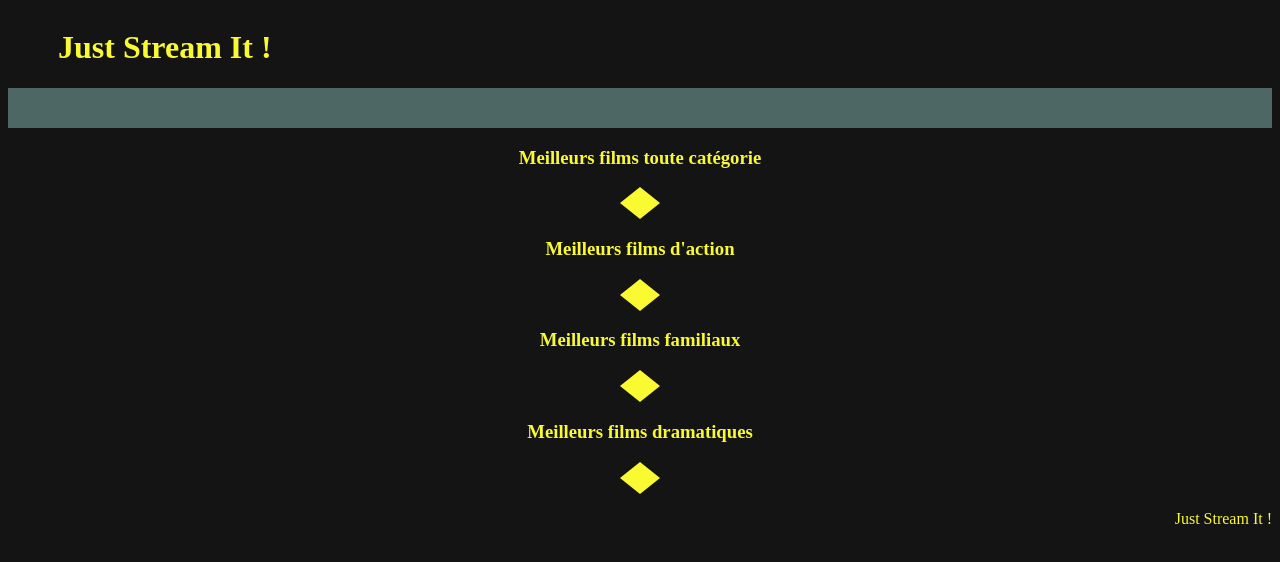
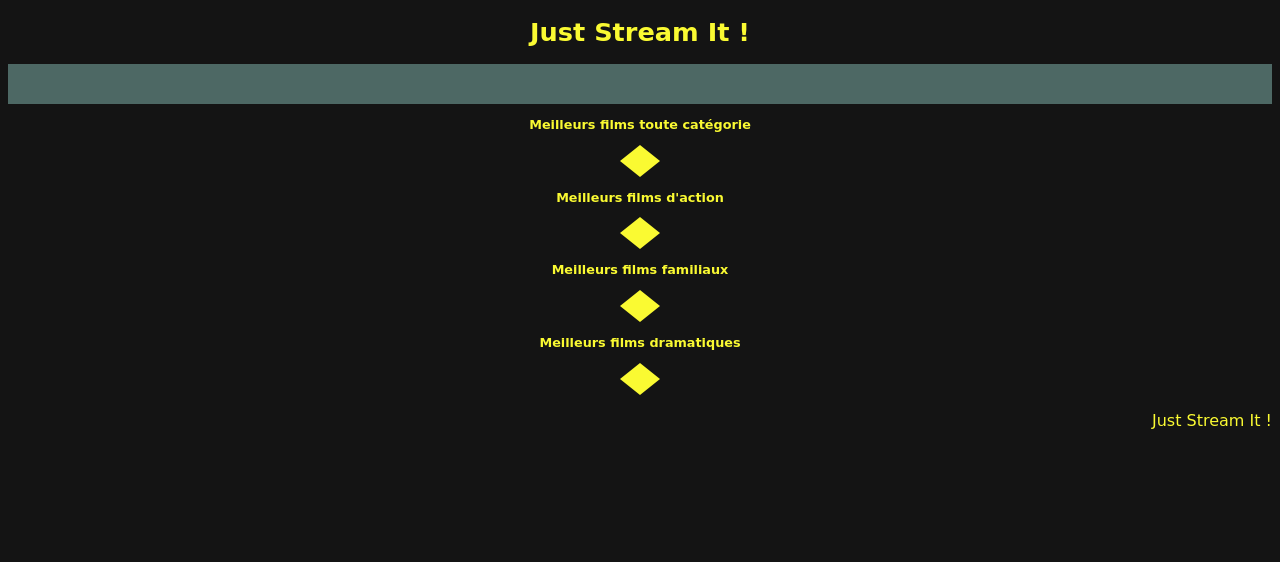
Before and after one commit to AxAks/P6_interface-utilisateur_just-stream-it, a plain HTML site: page static/index.html in a window 1280 px wide. Drawn offline with Linux system fonts and the light colour scheme; no server answers.

Commit message:
more CSS

```diff
--- a/static/just_stream_it.css
+++ b/static/just_stream_it.css
@@ -4,16 +4,17 @@ avec un point : class -> à privilégier mais quand on ne peut pas utiliser la h
 si possible utiliser au max la hierarchie du DOM
 */
 
-header {
-    padding-left: 50px;
-    display: flex;
-    text-align: justify;
+header h1 {
+    text-align: center;
+    font-family: cursive;
+    font-size: 2vw;
     background-color: rgb(20, 20, 20);
 }
 
 body {
     background-color: rgb(20, 20, 20);
     color: rgb(250, 250, 50);
+    font-size-adjust: inherit;
 }
 
 main {
@@ -26,16 +27,25 @@ section {
     align-items: center;
 }
 
+section h3 {
+    font-family: cursive;
+    font-size: 1vw;
+}
+
 section div {
     display: flex;
     align-items: center;
+    ;
 }
 
 .top-film-basic-infos {
+    display: flex;
     background-color: grey;
     color: white;
     background-color: #4d6864;
     padding: 20px;
+    align-items: center;
+    text-indent: 1vw;
 }
 
 
@@ -90,7 +100,7 @@ section div {
     top: 50px;
     background-color: #fefefe;
     color: black;
-    margin: 15% auto;
+    margin: 2% auto;
     padding: 20px;
     border: 1px solid #888;
     width: 80%;
@@ -98,4 +108,5 @@ section div {
 
 footer {
     text-align: right;
+    font-family: cursive;
 }
```
